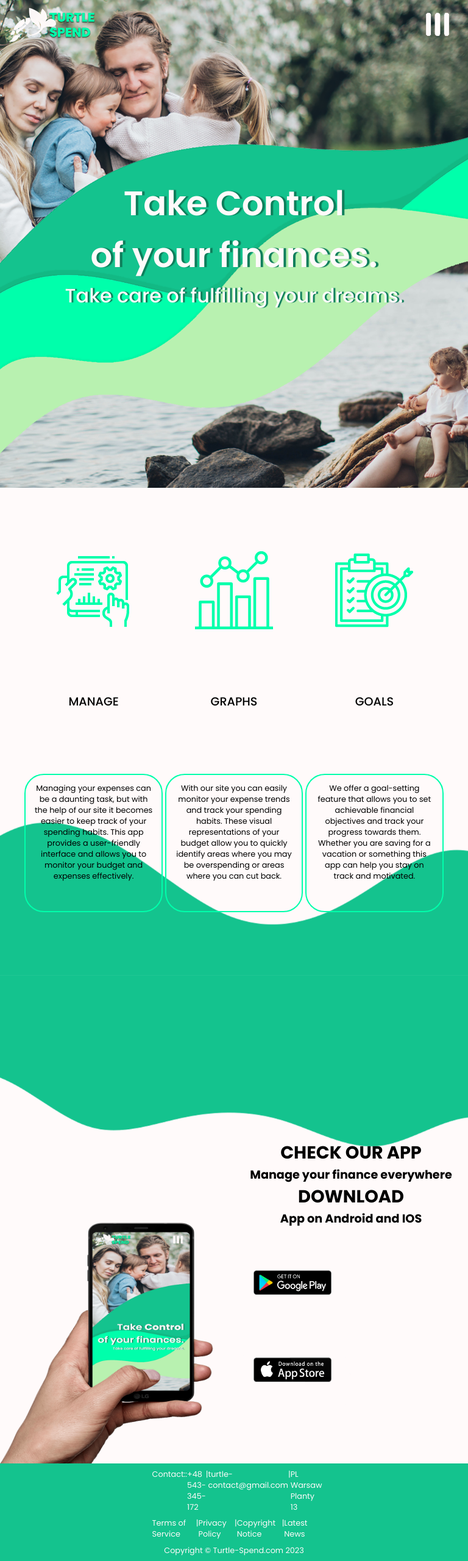
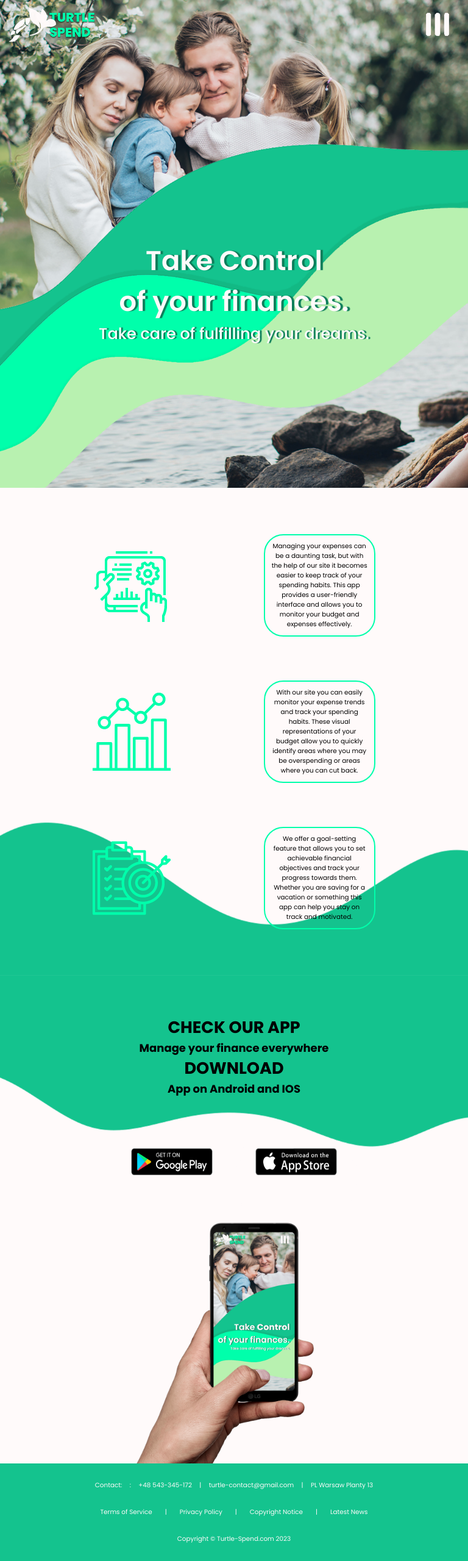
Before and after one commit to AlanWes/Budget-Managment-App, a Django app: page / in a window 768 px wide. Shown: the whole page at 61% size. Run offline with Django 4.2, Linux system fonts and the light colour scheme.

Commit message:
responsive for mobile and tablets

```diff
--- a/src_projects/Project_Budget/static/css/master.css
+++ b/src_projects/Project_Budget/static/css/master.css
@@ -527,34 +548,154 @@
 
   /* SECTION 1 */
 
+  .section-1 {
+    background-position: 30%;
+  }
+
+  .section-1 .text-1 {
+    padding-top: 10em;
+  }
+
+  .section-1 p {
+    text-align: center;
+  }
+
+  .section-1 .p-1 {
+    font-weight: 600;
+    font-size: 2.8em;
+    color: rgb(255,250,250);
+    text-shadow: 4px 0px 1px rgba(13, 125, 90, 1);
+  }
+
+  .section-1 .p-2 {
+    font-weight: 500;
+    font-size: 1.6em;
+    color: rgb(255,250,250);
+    text-shadow: 3px 0px 1px rgba(13, 125, 90, 1);
+  }
+
   /* SECTION 2 */
 
+  .section-2 .second-view h2 {
+    display: none;
+  }
+
   .section-2 .second-view .description {
-    width: 12.3em;
-    height: 12.3em;
-    padding: 0.8em;
+    width: 10em;
+    height: 9em;
+    padding: 0.6em;
   }
 
   .section-2 .second-view .description p {
-    font-size: 0.8em;
+    font-size: 0.65em;
   }
 
   .section-2 .second-view img {
     width: 8em;
   }
 
-  .section-2 .second-view h2 {
-    font-weight: 500;
+  .section-2 .second-view {
+    display: flex;
+    flex-direction: column;
+    flex-wrap: nowrap;
+    margin: auto;
+    box-sizing: border-box;
+  }
+
+  .section-2 .object-1 {
+    display: flex;
+    flex-direction: row;
+    align-items: center;
+    justify-content: space-evenly;
+    height: 30vh;
+    width: 100vw;
+  }
+
+  .section-2 .object-2 {
+    display: flex;
+    flex-direction: row;
+    align-items: center;
+    justify-content: space-evenly;
+    height: 30vh;
+    width: 100vw;
+  }
+
+  .section-2 .object-3 {
+    display: flex;
+    flex-direction: row;
+    align-items: center;
+    justify-content: space-evenly;
+    height: 30vh;
+    width: 100vw;
   }
 
   /* SECTION 3 */
 
+  .section-3 .third-view {
+    display: flex;
+    flex-direction: column-reverse;
+    flex-wrap: nowrap;
+    margin: auto;
+    box-sizing: border-box;
+  }
+
+  .section-3 .third-view .mobile-1 {
+    display: flex;
+    align-items: flex-end;
+    justify-content: center;
+    height: 50vh;
+    width: 100vw;
+  }
+
   .section-3 .third-view .mobile-1 img {
+    height: 481px;
+    width: 320px;
+    max-height: 50vh;
+  }
+
+  .section-3 .third-view .mobile-2 {
+    display: flex;
+    flex-direction: column;
+    align-items: center;
+    justify-content: space-around;
     height: 50vh;
-    width: 50vw;
+    width: 100vw;
+  }
+
+  .section-3 .third-view .mobile-2 .text-android-ios {
+    width: 100%;
+    text-align: center;
+    padding: 0.6em;
+    font-size:large;
+    padding-top: 3em;
+  }
+
+  .section-3 .third-view .mobile-2 .android-ios img {
+    width: 200px;
+    height: 150px;
   }
 
   /* FOOTER */
+
+  footer {
+    height: 20vh;
+    width: 100vw;
+    font-size: 0.65em;
+  }
+
+  footer .policy {
+    display: flex;
+    flex-direction: row;
+    justify-content: space-evenly;
+    width: 481px;
+  }
+
+  footer .contact {
+    display: flex;
+    flex-direction: row;
+    justify-content: space-evenly;
+    width: 481px;
+  }
 
 }
 
```
Also changed, not shown: other parts of src_projects/Project_Budget/static/css/master.css (+27 -6 lines).
